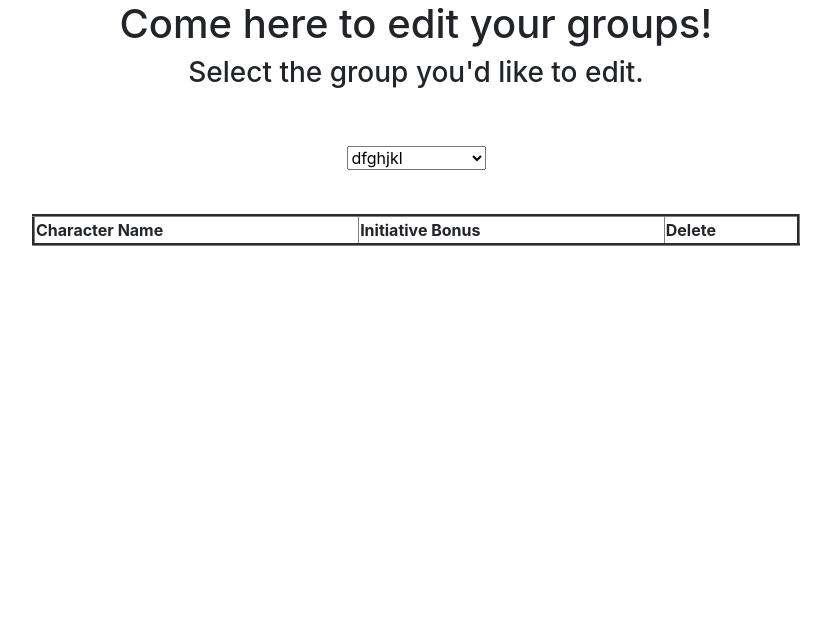
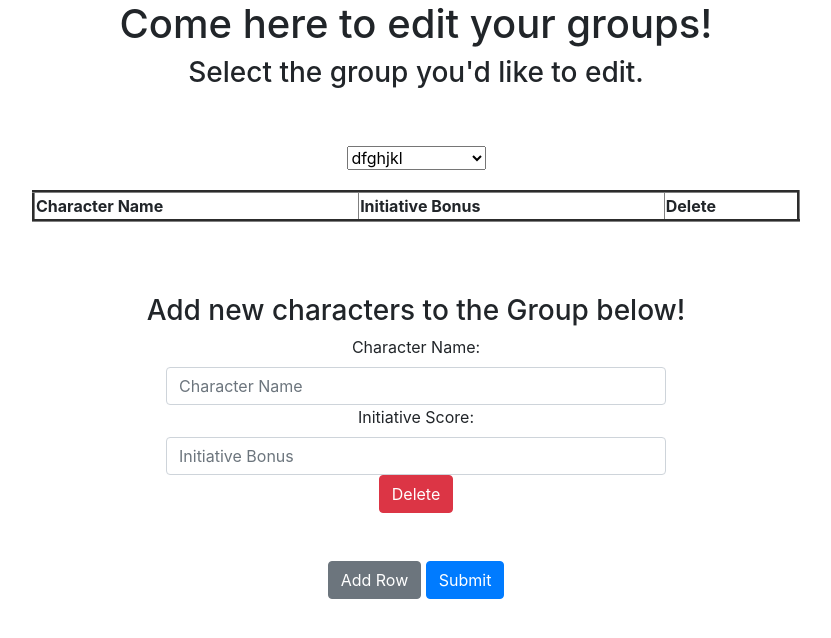
Before and after one commit to AdamJarecki/InitiativeTracker, a Flask app: page /edit-group in a window 1280 px wide. Shown: the part 56-694 px from the top of the page, without its empty margins (224-1055 px from the left). Run offline with Flask 3, Linux system fonts and the light colour scheme; a user stored in the database is signed in; lists and menus that the app fills with data are empty; some libraries are stand-ins or nearby versions.

Commit message:
updates fixing the delete btn on edit-group.html
Also added CORS to main.py

```diff
--- a/main.py
+++ b/main.py
@@ -1,6 +1,8 @@
-from Website import create_app
+from website import create_app
+from flask_cors import CORS
 
 app = create_app()
+CORS(app)
 
 if __name__ == '__main__':
     app.run(debug=True)
--- a/website/templates/edit-group.html
+++ b/website/templates/edit-group.html
@@ -9,17 +9,16 @@
 <br><br>
 
 <div align='center'>
+
+
+
 <form id="groupForm">
     <select name="group" id="groupSelect">
         {% for group in groups %}
             <option value="{{ group.id }}">{{ group.group_name }}</option>
         {% endfor %}
     </select>
-</form>
-</div>
-
-<br>
-
+<!-- This next section adds the table -->
 <div align="center">
     <table id="playersTable" style="width: 60%; margin-top: 20px; border-collapse: collapse;" border="3">
         <thead>
@@ -36,6 +35,31 @@
         </tbody>
     </table>
 </div>
+<br><br><br>
+
+
+<!-- THis next portion adds an 'add character' function to the page -->
+<h3>Add new characters to the Group below!</h3>
+    <div align='center' id="characters">
+        <div class="character" style="display: inline-block;">
+            <label for="char_name_1">Character Name:</label>
+            <input type="text" id="char_name_1" name="char_name[]" class="form-control" style="width: 500px;" placeholder='Character Name'>
+            <label for="initiative_1">Initiative Score:</label>
+            <input type="number" id="initiative_1" name="initiative[]" class="form-control" placeholder='Initiative Bonus'>
+            <button type="button" class="btn btn-danger delete-row">Delete</button>
+        </div>
+    </div><br><br>
+
+    <div align='center'>
+        <button type="button" id="add_row_button" class="btn btn-secondary">Add Row</button>
+        <button type='submit' class='btn btn-primary'>Submit</button>
+    </div>
+</form>
+</div>
+
+<br>
+
+
 
 <script>
     document.getElementById('groupSelect').addEventListener('change', function() {
@@ -52,24 +76,40 @@ document.getElementById('groupSelect').addEventListener('change', function() {
                     var deleteCell = document.createElement('td');
 
                     nameCell.textContent = character.name;
-                bonusCell.textContent = character.initiative_bonus; // Make sure this matches the JSON property name
+                    bonusCell.textContent = character.initiative_bonus;
 
+                    // Create the delete button
                     var deleteBtn = document.createElement('button');
                     deleteBtn.textContent = 'X';
                     deleteBtn.style.color = 'red';
+                    // Set onclick event for the delete button
                     deleteBtn.onclick = function() {
-                    // AJAX call to delete character
+                        fetch('/delete-character', {
+                            method: 'POST',
+                            headers: {
+                                'Content-Type': 'application/x-www-form-urlencoded',
+                            },
+                            body: `character_id=${character.id}`
+                        })
+                        .then(response => response.json())
+                        .then(data => {
+                            if(data.success) {
+                                console.log(data.success); // Or handle the response in the UI, e.g., showing a success message
+                                row.remove(); // Remove the row from the table
+                            } else {
+                                console.error('Error:', data.error); // Handle failure, e.g., showing an error message
+                            }
+                        })
+                        .catch(error => console.error('Error:', error));
                     };
 
                     deleteCell.appendChild(deleteBtn);
-
                     row.appendChild(nameCell);
                     row.appendChild(bonusCell);
                     row.appendChild(deleteCell);
-
                     tableBody.appendChild(row);
                 });
-        })
+            });
     });
 
 data.characters.forEach(character => {
@@ -108,4 +148,41 @@ data.characters.forEach(character => {
 
 </script>
 
+<!-- This script below is intended to add characters to the group -->
+
+<script>
+    // Function to add a new row of input fields
+    function addRow() {
+        var rowCount = document.querySelectorAll('.character').length + 1;
+        var newRow = document.createElement("div");
+        newRow.classList.add("character");
+        newRow.style.display = "inline-block";
+        newRow.innerHTML = `
+            <label for="char_name_${rowCount}">Character Name:</label>
+            <input type="text" id="char_name_${rowCount}" name="char_name[]" class="form-control" style="width: 500px;" placeholder='Character Name'>
+            <label for="initiative_${rowCount}">Initiative Score:</label>
+            <input type="number" id="initiative_${rowCount}" name="initiative[]" class="form-control" placeholder='Initiative Bonus'>
+            <button type="button" class="btn btn-danger delete-row">Delete</button>
+        `;
+        document.getElementById("characters").appendChild(newRow);
+        attachDeleteHandlers(); // Attach delete button handlers
+    }
+
+    // Function to attach delete button handlers
+    function attachDeleteHandlers() {
+        var deleteButtons = document.querySelectorAll('.delete-row');
+        deleteButtons.forEach(function(button) {
+            button.addEventListener('click', function() {
+                this.parentNode.remove(); // Remove the parent element (the entire row)
+            });
+        });
+    }
+
+    // Add event listener to the "Add Row" button
+    document.getElementById("add_row_button").addEventListener("click", addRow);
+
+    // Attach delete button handlers for existing rows
+    attachDeleteHandlers();
+</script>
+
 {% endblock %}
```
Also changed, not shown: instance/database.db. Lines whose indentation alone changed are shown as unchanged.
